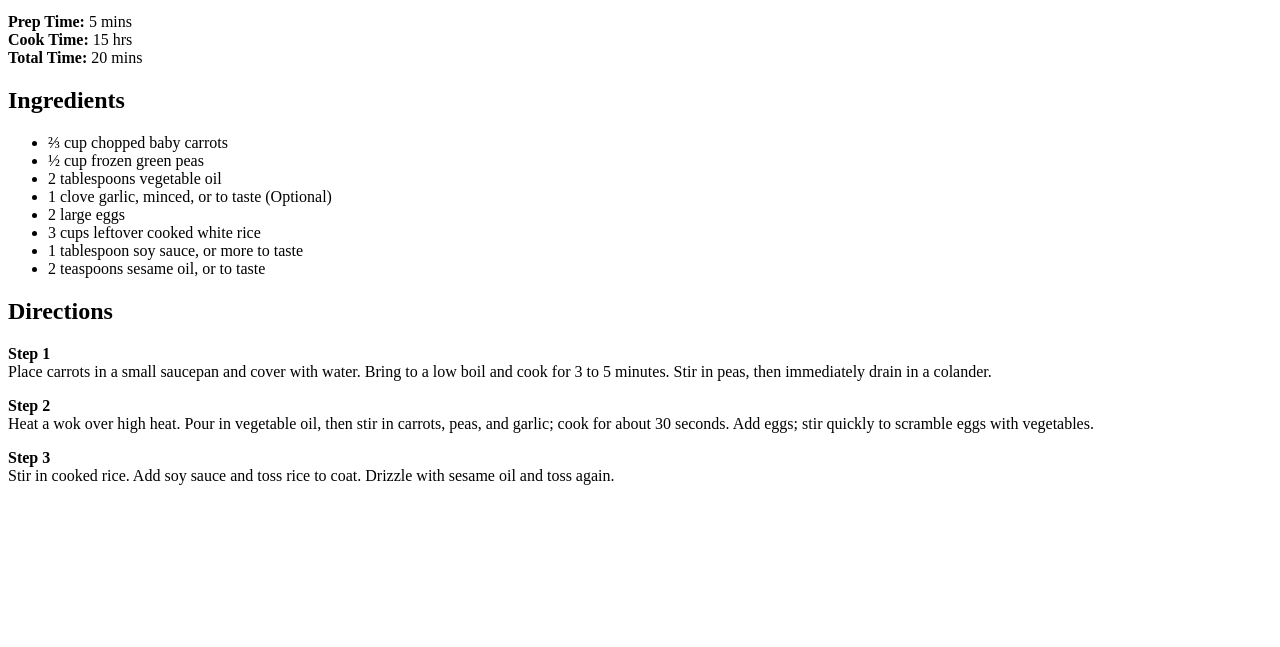
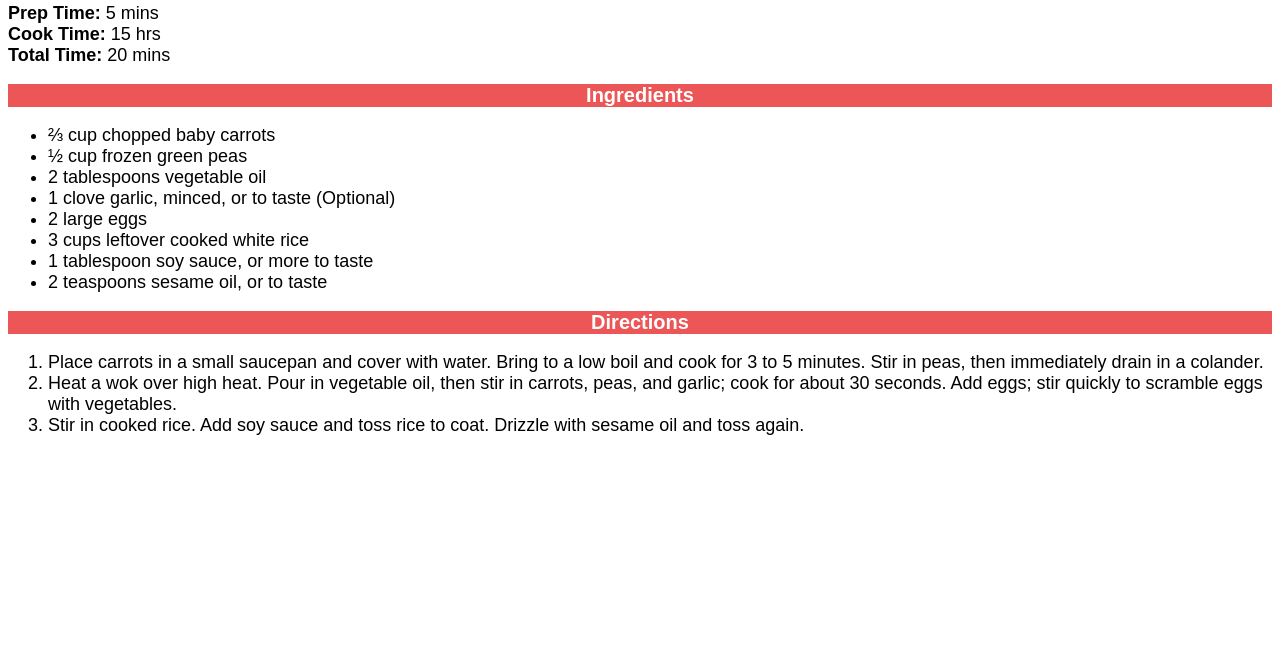
Before and after one commit to Shahr-ai/odin-recipes, a plain HTML site: page recipes/fried-rice.html in a window 1280 px wide. Shown: the part 153-800 px from the top of the page. Drawn offline with Linux system fonts and the light colour scheme.

Commit message:
css applied to all html files

```diff
--- a/recipes/fried-rice.html
+++ b/recipes/fried-rice.html
@@ -4,10 +4,11 @@
     <meta charset="UTF-8">
     <meta http-equiv="X-UA-Compatible" content="IE=edge">
     <meta name="viewport" content="width=device-width, initial-scale=1.0">
+    <link rel="stylesheet" href="../style/style.css">
     <title>Fried Rice</title>
 </head>
 <body>
-    <h1>Fried Rice</h1>
+    <h1 class="title head">Fried Rice</h1>
     <img src="../images/fried-rice.webp" alt="Fried Rice">
     <p>
         A quick fried rice recipe like you get at your favorite Chinese restaurant. Leftover rice, plus a couple of eggs, baby carrots, peas, and soy sauce is all you need. Garnish with sliced green onions, if desired.
@@ -17,7 +18,8 @@
         <strong>Cook Time:</strong> 15 hrs<br>
         <strong>Total Time:</strong> 20 mins<br>
     </p>
-    <h2>Ingredients</h2>
+    <h2  class="head">Ingredients</h2>
+    <div>
         <ul>
             <li>⅔ cup chopped baby carrots</li>
             <li>½ cup frozen green peas</li>
@@ -28,19 +30,14 @@
             <li>1 tablespoon soy sauce, or more to taste</li>
             <li>2 teaspoons sesame oil, or to taste</li>
         </ul>
-    <h2>Directions</h2>
-    <P>
-        <Strong>Step 1</Strong><br>
-        Place carrots in a small saucepan and cover with water. Bring to a low boil and cook for 3 to 5 minutes. Stir in peas, then immediately drain in a colander.
-    </P>
-
-    <p>
-        <strong>Step 2</strong><br>
-        Heat a wok over high heat. Pour in vegetable oil, then stir in carrots, peas, and garlic; cook for about 30 seconds. Add eggs; stir quickly to scramble eggs with vegetables.
-    </p>
-    <P>
-        <Strong>Step 3</Strong><br>
-        Stir in cooked rice. Add soy sauce and toss rice to coat. Drizzle with sesame oil and toss again.
-    </P>
+    </div>
+    <h2 class="head">Directions</h2>
+    <div>
+        <ol>
+            <li>Place carrots in a small saucepan and cover with water. Bring to a low boil and cook for 3 to 5 minutes. Stir in peas, then immediately drain in a colander.</li>
+            <li>Heat a wok over high heat. Pour in vegetable oil, then stir in carrots, peas, and garlic; cook for about 30 seconds. Add eggs; stir quickly to scramble eggs with vegetables.</li>
+            <li>Stir in cooked rice. Add soy sauce and toss rice to coat. Drizzle with sesame oil and toss again.</li>
+        </ol>
+    </div>
 </body>
 </html>
--- a/style/style.css
+++ b/style/style.css
@@ -1,13 +1,17 @@
 * {
     font-family: Arial, Helvetica, sans-serif;
-    background-color: rgb(241, 241, 171);
+    background-color: white;
 }
 
 .title, .head {
-    background-color: rgb(95, 82, 82);
-    color: rgb(241, 241, 171);
+    background-color: rgb(236, 86, 86);
+    color: white;
     text-align: center;
     font-size: 24px;
+}
+p,
+div {
+    font-size: 18px;
 }
 
 img {
@@ -18,11 +22,3 @@ img {
 h2.head {
     font-size: 20px;
 }
-
-p {
-    font-size: 18px;
-}
-
-div {
-    font-weight: bold;
-}
```
Also changed, not shown: index.html (+5 -1 lines), recipes/beef-stir-fry.html (+12 -12 lines), recipes/lentil-bolognese.html (+11 -10 lines), recipes/sweet-slaw.html (+13 -15 lines). Lines whose indentation alone changed are shown as unchanged.
